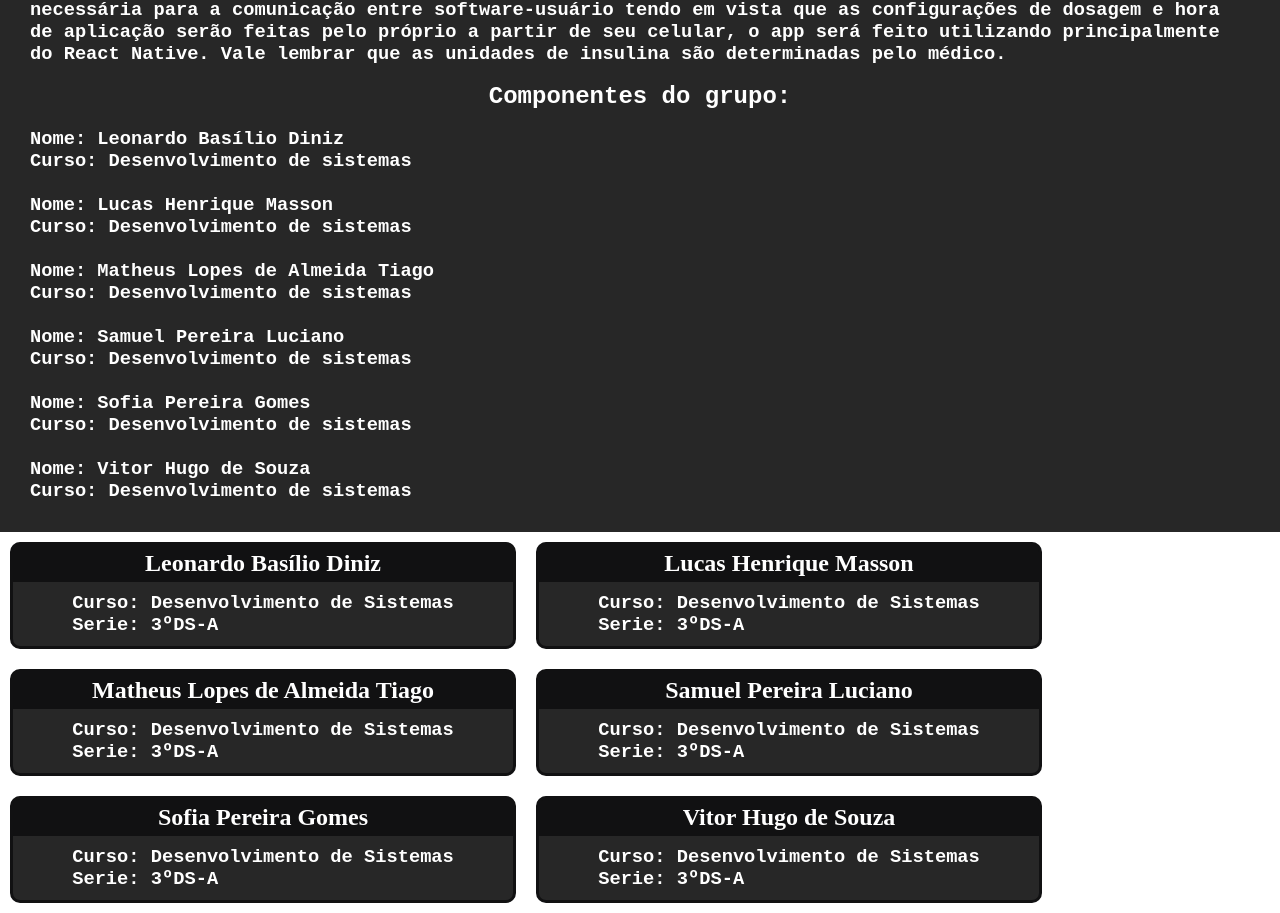
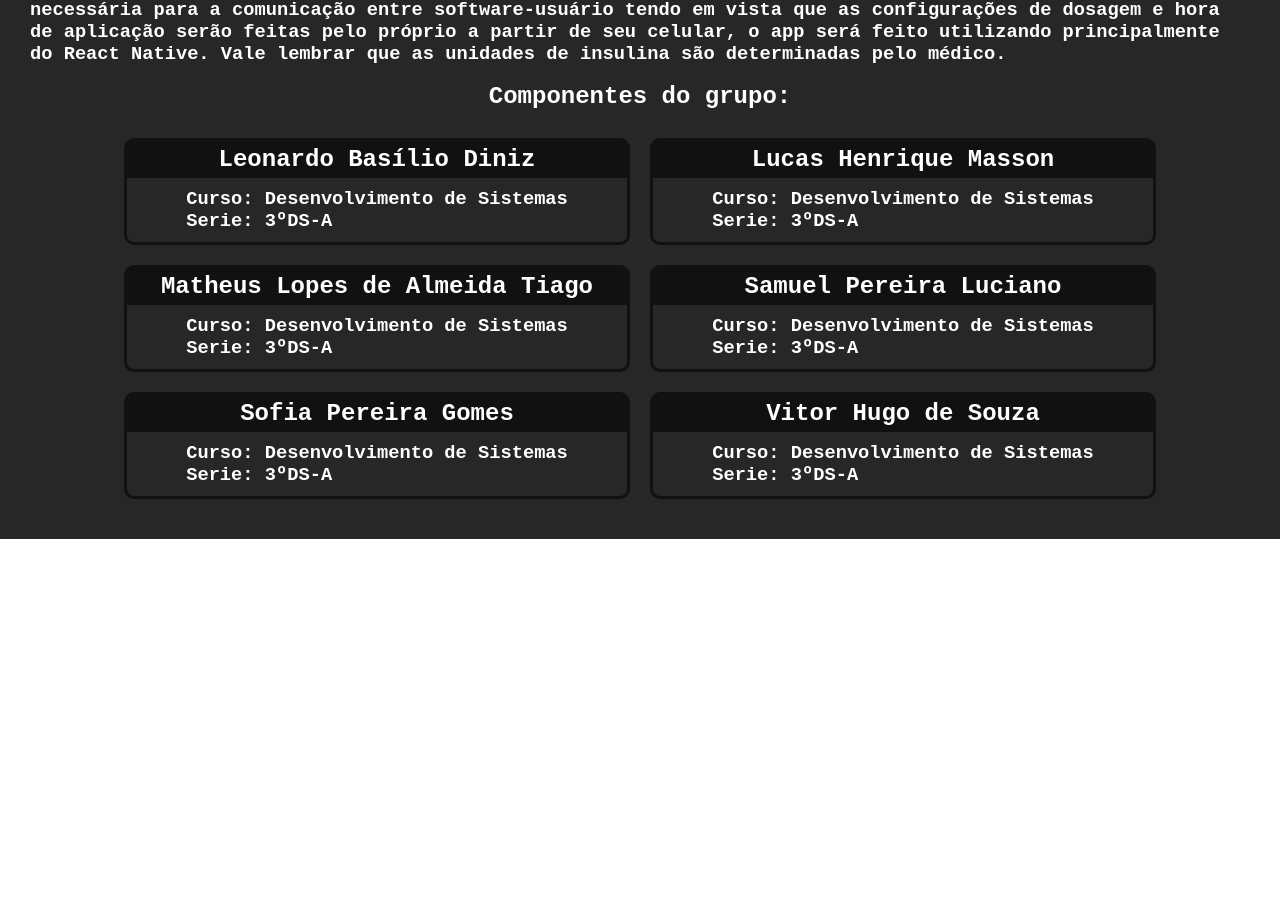
Before and after one commit to AdInsul-TCC/AdInsul_PDTCC_PW, a React (Create React App) app in the folder adinsul/: page /sobre in a window 1280 px wide. Shown: the part 474-1387 px from the top of the page. After the commit the page ends 1013 px from the top, so only its background shows below. Built offline with nearby package versions, Linux system fonts and the light colour scheme.

Commit message:
Commit 26/08 pt2
Signed-off-by: AdInsul-TCC <leonardodiniz.basilio@gmail.com>

```diff
--- a/adinsul/src/views/App.css
+++ b/adinsul/src/views/App.css
@@ -7,6 +7,6 @@
 
 .App .Cards{
   display: flex;
-
+  justify-content: center;
   flex-wrap: wrap;
 }
--- a/adinsul/src/views/App.jsx
+++ b/adinsul/src/views/App.jsx
@@ -3,8 +3,7 @@ import './App.css'
 import { BrowserRouter as Router } from 'react-router-dom'
 import Menu from '../components/layout/Menu'
 import Content from '../components/layout/Content'
-import Estado from '../components/basico/Estado'
-import Card from '../components/layout/Card'
+
 
 
 
@@ -19,32 +18,7 @@ class App extends Component {
             <Content />
         </Router>
 
-            <div className="Cards" >
 
-                <Card titulo="Leonardo Basílio Diniz" cor="#111112">
-                    <Estado />
-                </Card>
-
-                <Card titulo="Lucas Henrique Masson" cor="#111112">
-                    <Estado />
-                </Card>
-
-                <Card titulo="Matheus Lopes de Almeida Tiago" cor="#111112">
-                    <Estado />
-                </Card>
-
-                <Card titulo="Samuel Pereira Luciano" cor="#111112">
-                    <Estado />
-                </Card>
-
-                <Card titulo="Sofia Pereira Gomes" cor="#111112">
-                    <Estado />
-                </Card>
-
-                <Card titulo="Vitor Hugo de Souza" cor="#111112">
-                    <Estado />
-                </Card>
-            </div>
 
             </div>
         )
--- a/adinsul/src/views/contents/Home.jsx
+++ b/adinsul/src/views/contents/Home.jsx
@@ -1,8 +1,18 @@
 import React from "react"
+import image from '../../images/logoAdInsul125.png'
 
 const Home = props => (
     <div>
-        <h1>Inicial</h1>
+        <center><h1>Inicial</h1></center>
+
+        <br/><br/><br/><br/><br/><br/>
+
+    <center><img src={image} alt='' /></center>
+
+        <br/><br/><br/>
+
+    <center><h2>Administrador de Insulina</h2></center>
+
     </div>
 )
 
--- a/adinsul/src/views/contents/Sobre.jsx
+++ b/adinsul/src/views/contents/Sobre.jsx
@@ -1,5 +1,7 @@
 import React from "react"
 import { useParams } from 'react-router-dom'
+import Estado from '../../components/basico/Estado'
+import Card from '../../components/layout/Card'
 
 
 const Sobre = props => {
@@ -35,30 +37,34 @@ const Sobre = props => {
 
             <h2><center>Componentes do grupo:</center></h2><br></br>
 
-            <h3>Nome: Leonardo Basílio Diniz <br></br>
-                Curso: Desenvolvimento de sistemas
-                <br></br><br></br>
+            <div className="Cards" >
 
-                Nome: Lucas Henrique Masson <br></br>
-                Curso: Desenvolvimento de sistemas
-                <br></br><br></br>
+                <Card titulo="Leonardo Basílio Diniz" cor="#111112">
+                    <Estado />
+                </Card>
 
-                Nome: Matheus Lopes de Almeida Tiago <br></br>
-                Curso: Desenvolvimento de sistemas
-                <br></br><br></br>
+                <Card titulo="Lucas Henrique Masson" cor="#111112">
+                    <Estado />
+                </Card>
 
-                Nome: Samuel Pereira Luciano <br></br>
-                Curso: Desenvolvimento de sistemas
-                <br></br><br></br>
+                <Card titulo="Matheus Lopes de Almeida Tiago" cor="#111112">
+                    <Estado />
+                </Card>
 
-                Nome: Sofia Pereira Gomes <br></br>
-                Curso: Desenvolvimento de sistemas
+                <Card titulo="Samuel Pereira Luciano" cor="#111112">
+                    <Estado />
+                </Card>
 
-                <br></br><br></br>
-                Nome: Vitor Hugo de Souza <br></br>
-                Curso: Desenvolvimento de sistemas
+                <Card titulo="Sofia Pereira Gomes" cor="#111112">
+                    <Estado />
+                </Card>
 
-            </h3>
+                <Card titulo="Vitor Hugo de Souza" cor="#111112">
+                    <Estado />
+                </Card>
+            </div>
+
+
         </div>
 
 
```
Also changed, not shown: adinsul/src/images/logo.jpeg (added), adinsul/src/images/logoAdInsul125.png (added).
